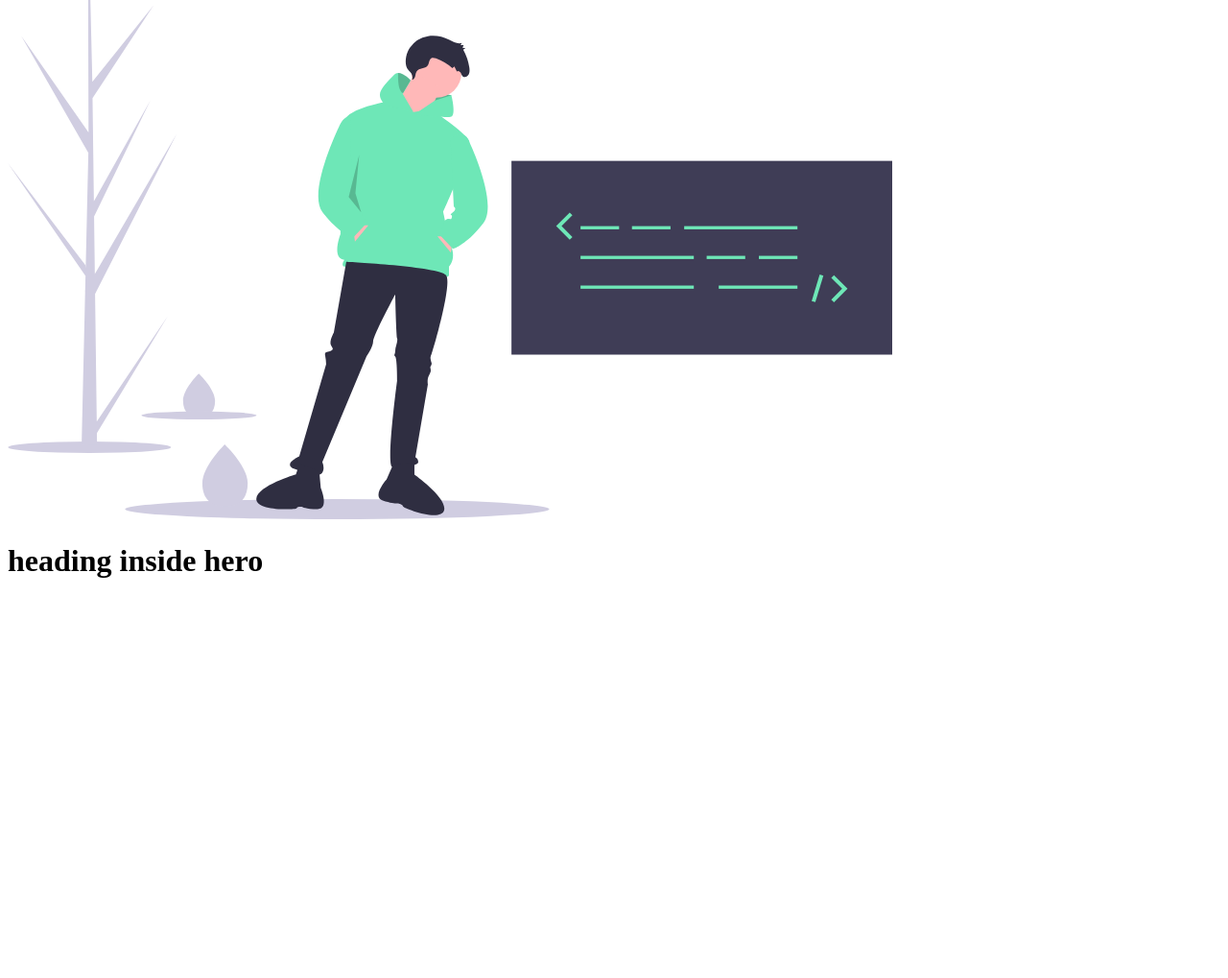
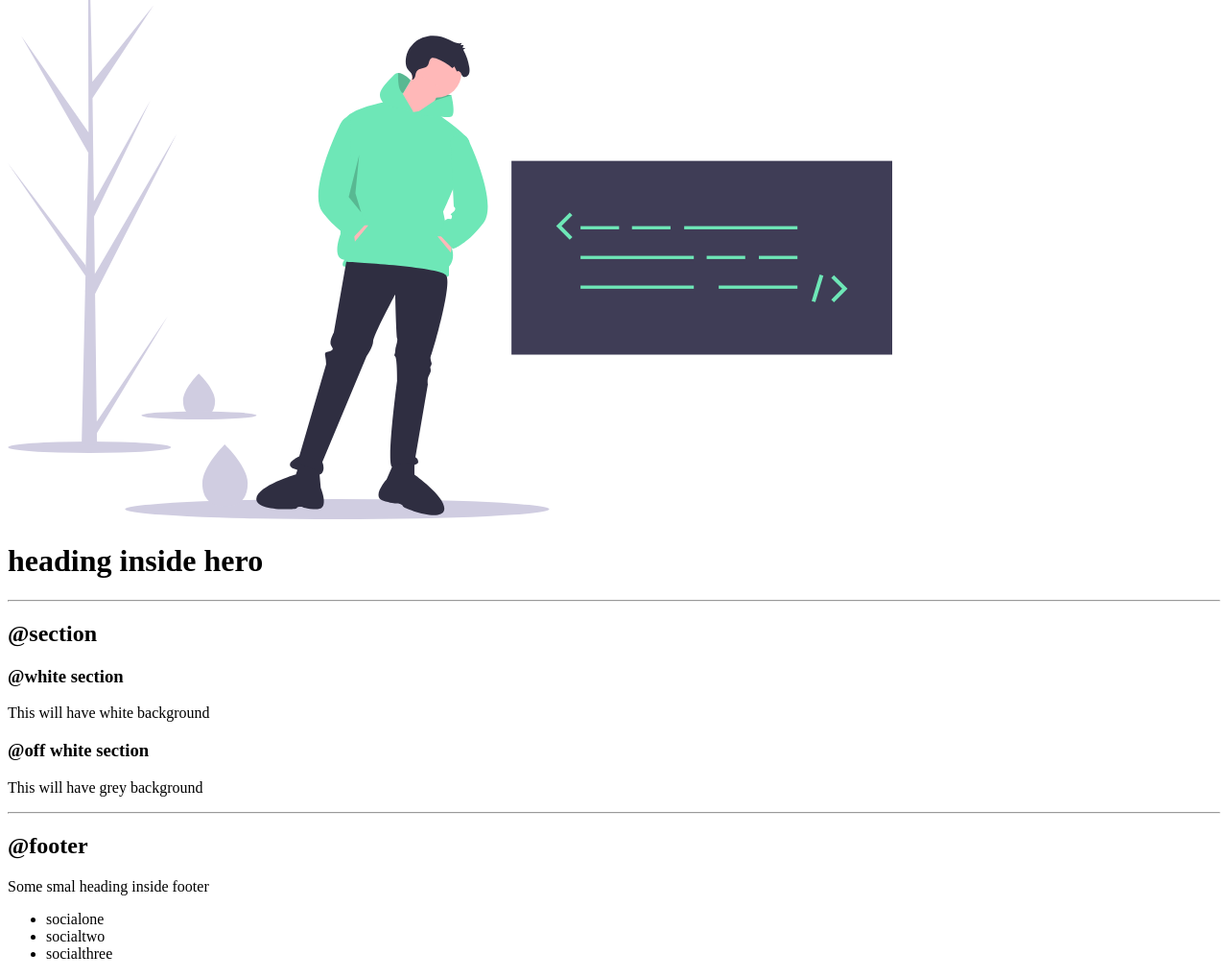
Before and after one commit to bindalyakshit/neogcamp_lesson3_live, a plain HTML site: page index.html in a window 1280 px wide. Shown: the part 1301-2320 px from the top of the page at 96% size. Before the commit the page ends 1926 px from the top, so only its background shows below. Drawn offline with Linux system fonts and the light colour scheme.

Commit message:
HTML done

```diff
--- a/index.html
+++ b/index.html
@@ -78,5 +78,31 @@
         <h1>heading inside hero</h1>
     </header>
 
+    <hr>
+
+    <h2>@section</h2>
+    <section>
+        <h3>@white section</h3>
+        <p>This will have white background</p>
+    </section>
+
+    <section>
+        <h3>@off white section</h3>
+        <p>This will have grey background</p>
+    </section>
+
+    <hr>
+
+    <h2>@footer</h2>
+
+    <footer>
+        <div>Some smal heading inside footer</div>
+        <ul>
+            <li>socialone</li>
+            <li>socialtwo</li>
+            <li>socialthree</li>
+        </ul>
+    </footer>
+
 </body>
 </html>
```
